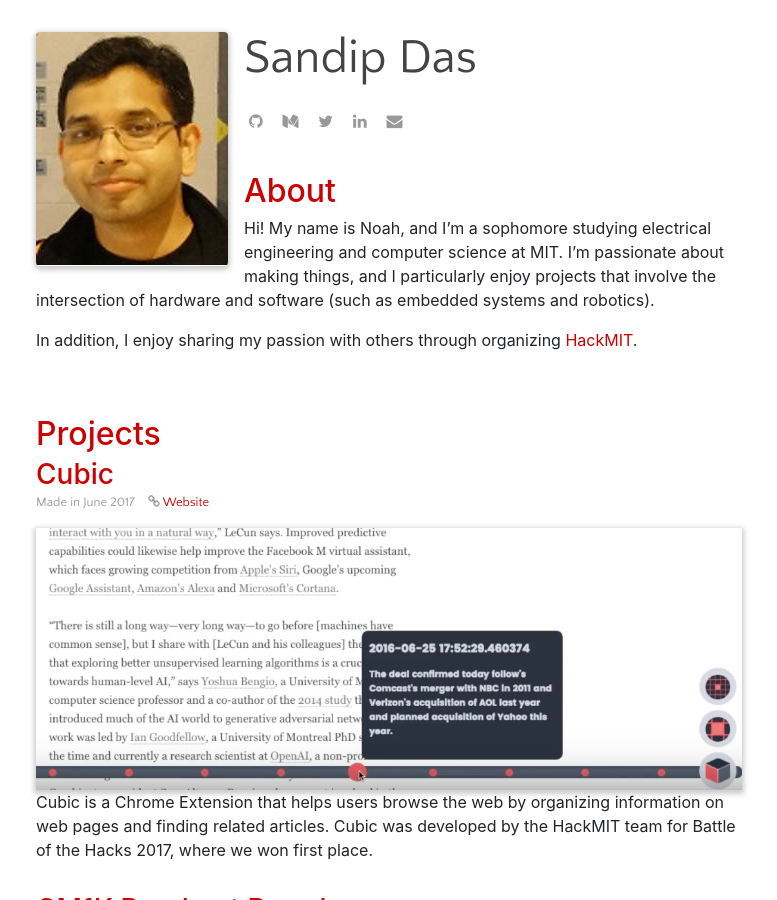
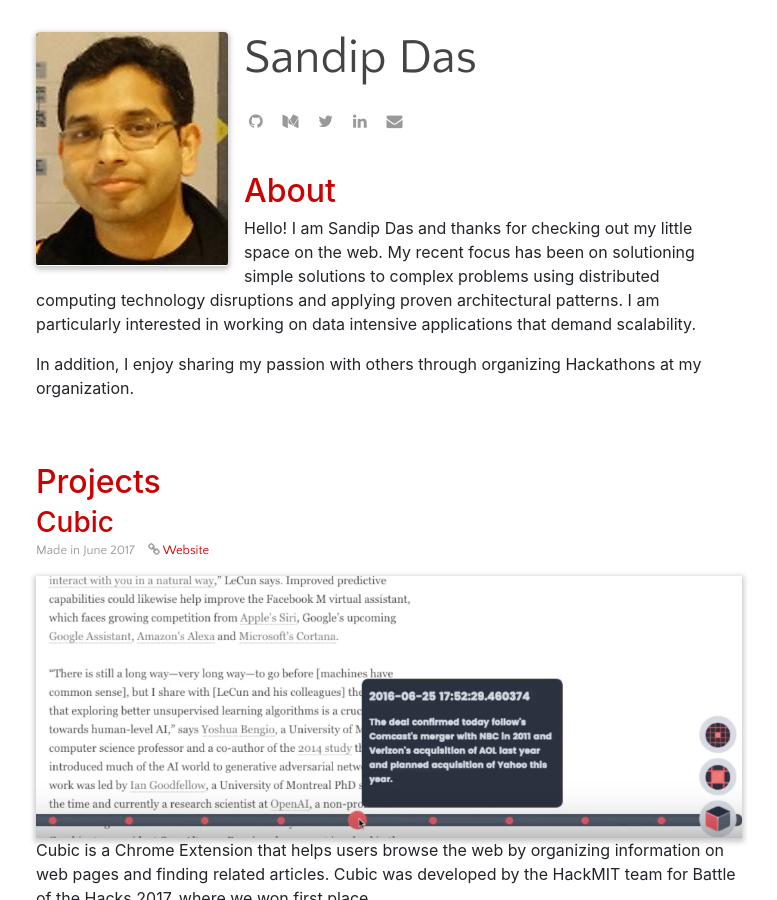
Before and after one commit to asksandipd/asksandipd.github.io, a Jekyll site: the page built from index.html, in a window 1280 px wide and 900 px high. Shown: the whole window, without its empty margins (251-1028 px from the left). Built offline with Jekyll 4.4.1, drawn with Linux system fonts in a browser that asks for light colours; nearby versions of some CDN libraries; the list of posts is cut into pages by our own code.

Commit message:
Update index.html

```diff
--- a/index.html
+++ b/index.html
@@ -6,11 +6,14 @@
 <div id="about">
     <h2> <a href="#about">About</a> </h2>
     <p>
-        Hi! My name is Noah, and I’m a sophomore studying electrical engineering and computer science at MIT. I’m passionate about making things, and I particularly enjoy projects that involve the intersection of hardware and software (such as embedded systems and robotics).
+        Hello! I am Sandip Das and thanks for checking out my little space on the web.
+        My recent focus has been on solutioning simple solutions to complex problems using distributed computing
+        technology disruptions and applying proven architectural patterns. I am particularly interested in working on
+        data intensive applications that demand scalability.
     </p>
 
     <p>
-        In addition, I enjoy sharing my passion with others through organizing <a href="https://hackmit.org">HackMIT</a>.
+        In addition, I enjoy sharing my passion with others through organizing Hackathons at my organization.
     </p>
 </div>
 
```
